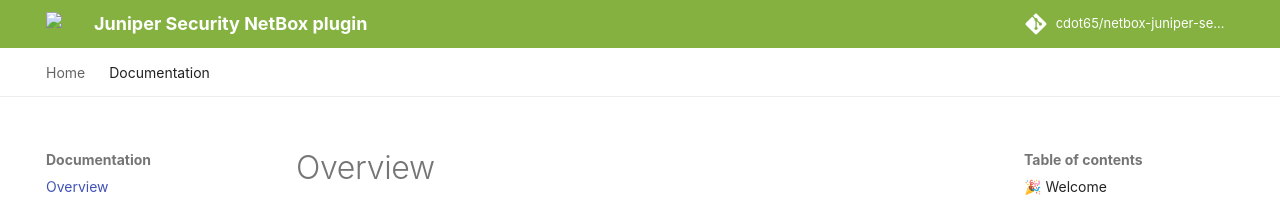
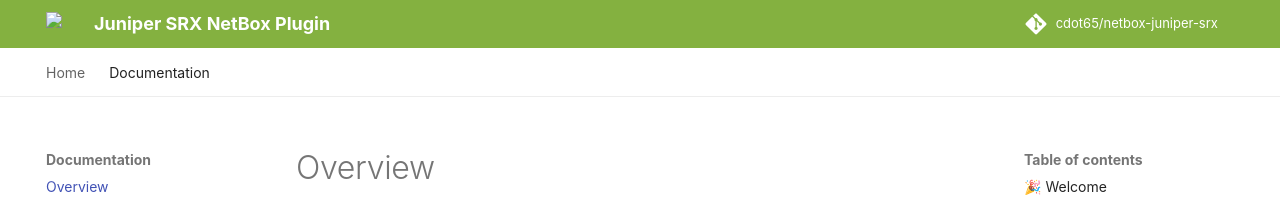
Before and after one commit to cdot65/netbox-juniper-srx, an MkDocs documentation site: the page built from site/content/docs/overview.md, in a window 1280 px wide. Shown: the top 204 px of the page. Built offline with MkDocs 1.6.1 and Material for MkDocs 9.7.7, drawn with Linux system fonts in a browser that asks for light colours; comment, search, counter and statistics services are not loaded.

Commit message:
change security to srx

```diff
--- a/mkdocs.yml
+++ b/mkdocs.yml
@@ -1,8 +1,8 @@
-site_name: "Juniper Security NetBox plugin"
+site_name: "Juniper SRX NetBox Plugin"
 site_description: "Manage your firewall configuration objects with NetBox."
-site_url: "https://github.com/cdot65/netbox-juniper-security/"
-repo_name: "cdot65/netbox-juniper-security"
-repo_url: "https://github.com/cdot65/netbox-juniper-security"
+site_url: "https://github.com/cdot65/netbox-juniper-srx/"
+repo_name: "cdot65/netbox-juniper-srx"
+repo_url: "https://github.com/cdot65/netbox-juniper-srx"
 edit_uri: "edit/mainline/site/content"
 copyright: "Copyright &copy; 2022 cdot65"
 docs_dir: "site/content"
--- a/setup.py
+++ b/setup.py
@@ -20,13 +20,13 @@
 
 from setuptools import setup, find_packages
 
-NAME = "netbox-juniper-security"
+NAME = "netbox-juniper-srx"
 VERSION = "0.0.1"
 AUTHOR = "Calvin Remsburg"
 AUTHOR_EMAIL = "cremsburg.dev@gmail.com"
-URL = "https://github.com/cdot65/netbox-juniper-security"
+URL = "https://github.com/cdot65/netbox-juniper-srx"
 
-DESCRIPTION = "Juniper Security NetBox plugin"
+DESCRIPTION = "Juniper SRX NetBox Plugin"
 this_directory = path.abspath(path.dirname(__file__))
 with open(path.join(this_directory, "README.md"), encoding="utf-8") as f:
     LONG_DESCRIPTION = f.read()
```
Also changed, not shown: README.md (+9 -9 lines), site/content/index.md, site/overrides/layouts/home.html, 2 other files.
